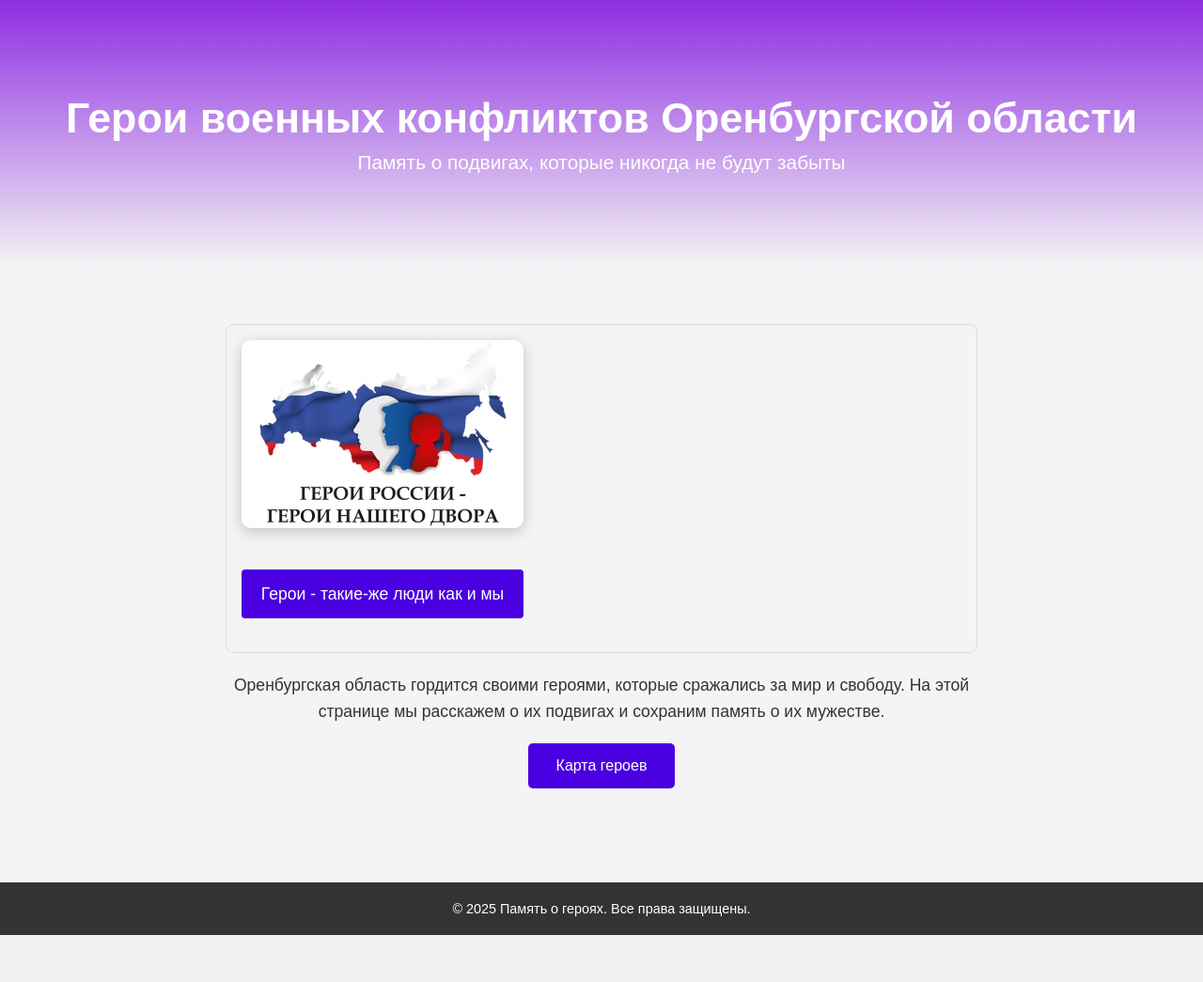
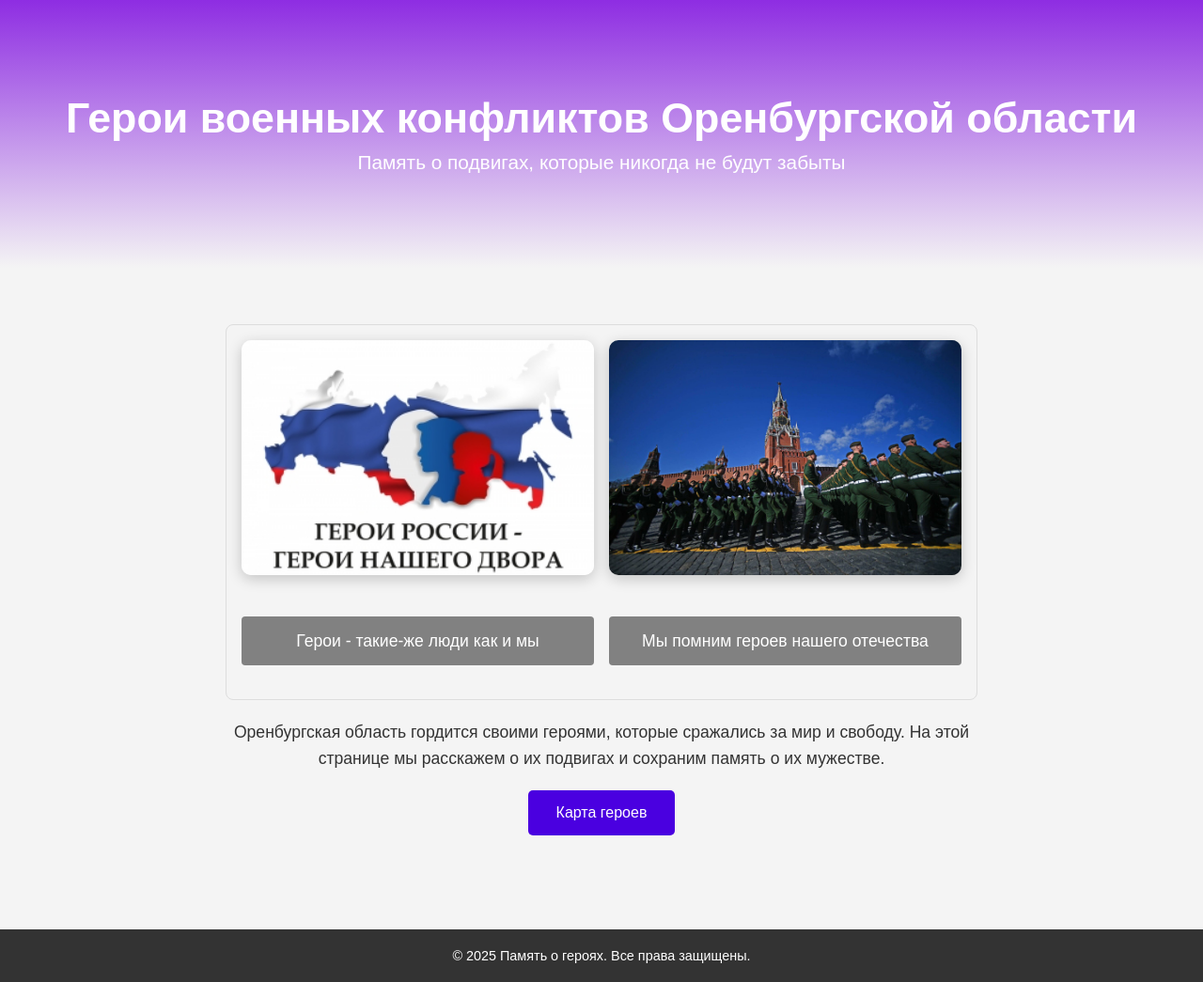
Before and after one commit to NekoShinsei/hackaton, a Flask app: page / in a window 1280 px wide. Shown: the whole page at 94% size. Before the commit the page ends 995 px from the top, so only its background shows below. Run offline with Flask 3, Linux system fonts and the light colour scheme.

Commit message:
Update main page, added new image

```diff
--- a/static/css/index.css
+++ b/static/css/index.css
@@ -70,9 +70,8 @@ body {
 }
 
 .hero-image {
-    width: 100%;
-    max-width: 600px;
-    height: auto;
+    width: 375px;
+    height: 250px;
     border-radius: 10px;
     margin-bottom: 20px;
     box-shadow: 0 4px 15px rgba(0, 0, 0, 0.2);
@@ -133,7 +132,7 @@ body {
 
 .item {
     padding: 12px 20px;
-    background-color: #4a00e0;
+    background-color: #818181;
     color: white;
     border-radius: 4px;
     font-size: 1rem;
@@ -142,5 +141,5 @@ body {
 }
 
 .item:hover {
-    background-color: #8e2de2;
+    background-color: rgb(111, 111, 111);
 }
--- a/templates/index.html
+++ b/templates/index.html
@@ -21,6 +21,10 @@
                     <img alt="Герои Оренбургской области" class="hero-image" src="{{ url_for('static', filename='img/index_hero.jpg') }}"">
                     <p class="item">Герои - такие-же люди как и мы</p>
                 </div>
+                <div>
+                    <img alt="Герои Оренбургской области" class="hero-image" src="{{ url_for('static', filename='img/marsh.jpeg') }}"">
+                    <p class="item">Мы помним героев нашего отечества</p>
+                </div>
             </div>
             <p>
                 Оренбургская область гордится своими героями, которые сражались за мир и свободу.
```
Also changed, not shown: static/img/marsh.jpeg (added).
